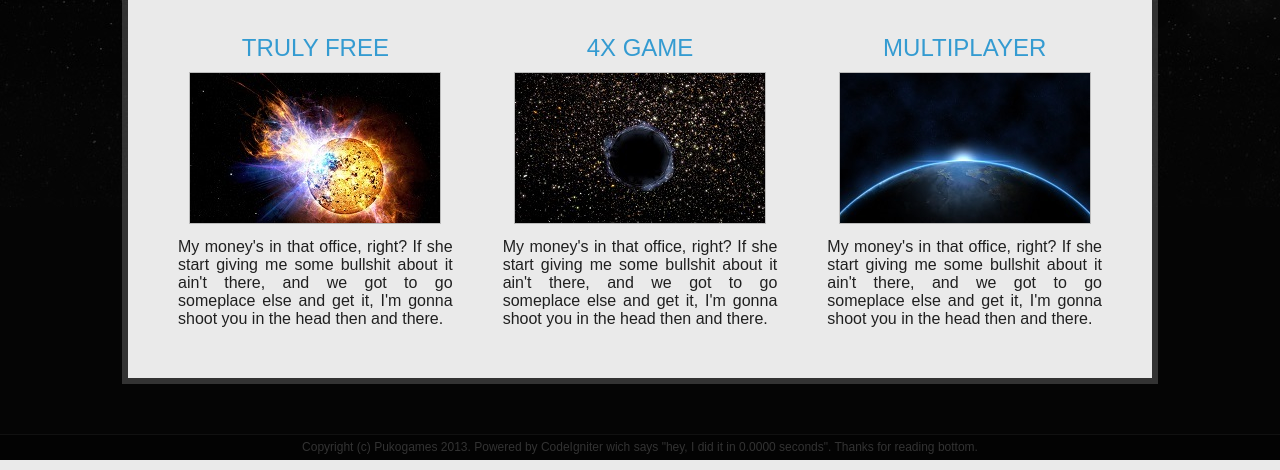
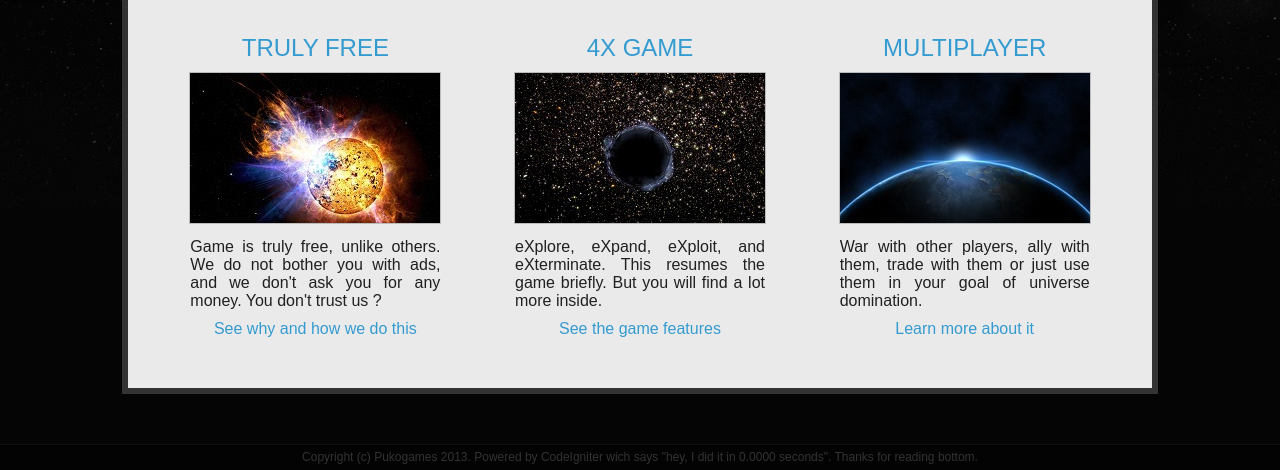
Before and after one commit to PuKoren/open-cluster, a CodeIgniter app: page / in a window 1280 px wide. Shown: the part 930-1400 px from the top of the page. Run offline with CodeIgniter, Linux system fonts and the light colour scheme; some libraries are stand-ins or nearby versions.

Commit message:
Wording + css fixes on thumbs boxes + thumb boxes links

```diff
--- a/application/views/pages/home.php
+++ b/application/views/pages/home.php
@@ -35,25 +35,26 @@
 			<h1 class="textCenter">Truly Free</h1>
 			<img src="<?php echo site_url('resources/img/thumbs/planet_explosion.jpg')?>"/>
 			<p>
-				My money's in that office, right? If she start giving me some bullshit about it ain't there,
-				and we got to go someplace else and get it, I'm gonna shoot you in the head then and there.
+				Game is truly free, unlike others. We do not bother you with ads, and we don't ask you for any money.
+				You don't trust us ?
 			</p>
+			<a href="">See why and how we do this</a>
 		</div>
 		<div class="thumb">
 			<h1 class="textCenter">4X Game</h1>
 			<img src="<?php echo site_url('resources/img/thumbs/black_hole.jpg')?>"/>
 			<p>
-				My money's in that office, right? If she start giving me some bullshit about it ain't there,
-				and we got to go someplace else and get it, I'm gonna shoot you in the head then and there.
+				eXplore, eXpand, eXploit, and eXterminate. This resumes the game briefly. But you will find a lot more inside.
 			</p>
+			<a href="">See the game features</a>
 		</div>
 		<div class="thumb">
 			<h1 class="textCenter">MULTIPLAYER</h1>
 			<img src="<?php echo site_url('resources/img/thumbs/planet_boreal.jpg')?>"/>
 			<p>
-				My money's in that office, right? If she start giving me some bullshit about it ain't there,
-				and we got to go someplace else and get it, I'm gonna shoot you in the head then and there.
+				War with other players, ally with them, trade with them or just use them in your goal of universe domination.
 			</p>
+			<a href="">Learn more about it</a>
 		</div>
 	</div>
 </div>
--- a/css/default.css
+++ b/css/default.css
@@ -13,6 +13,12 @@ body{
 a{
 	text-decoration: none;
 	color: inherit;
+	transition: 500ms linear 0s;
+}
+
+a:hover{
+	transition: 500ms linear 0s;
+	text-shadow: -1px 1px 8px #349bd1;
 }
 
 .center{
@@ -201,8 +207,14 @@ a{
 }
 
 .thumbContainer .thumb p{
-	margin:0px 25px 0px 25px;
+	margin: auto;
+	max-width: 250px;
 	text-align: justify;
+	padding-bottom: 10px;
+}
+
+.thumbContainer .thumb a{
+	color: #349bd1;
 }
 
 .displayReset{
```
